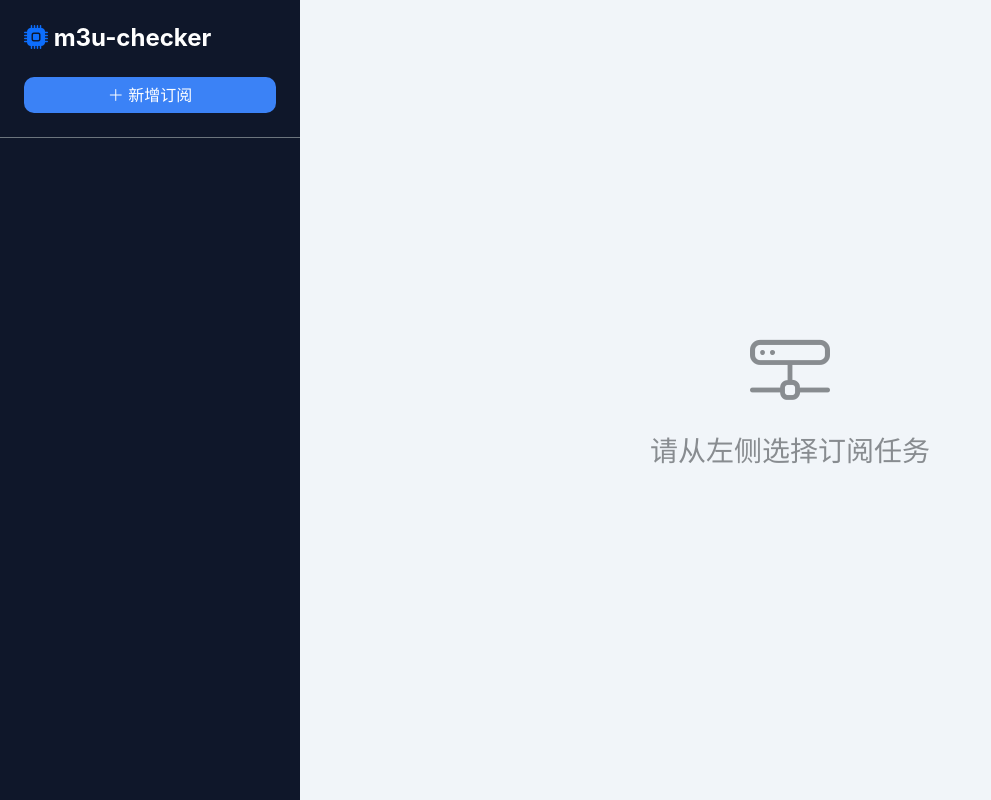
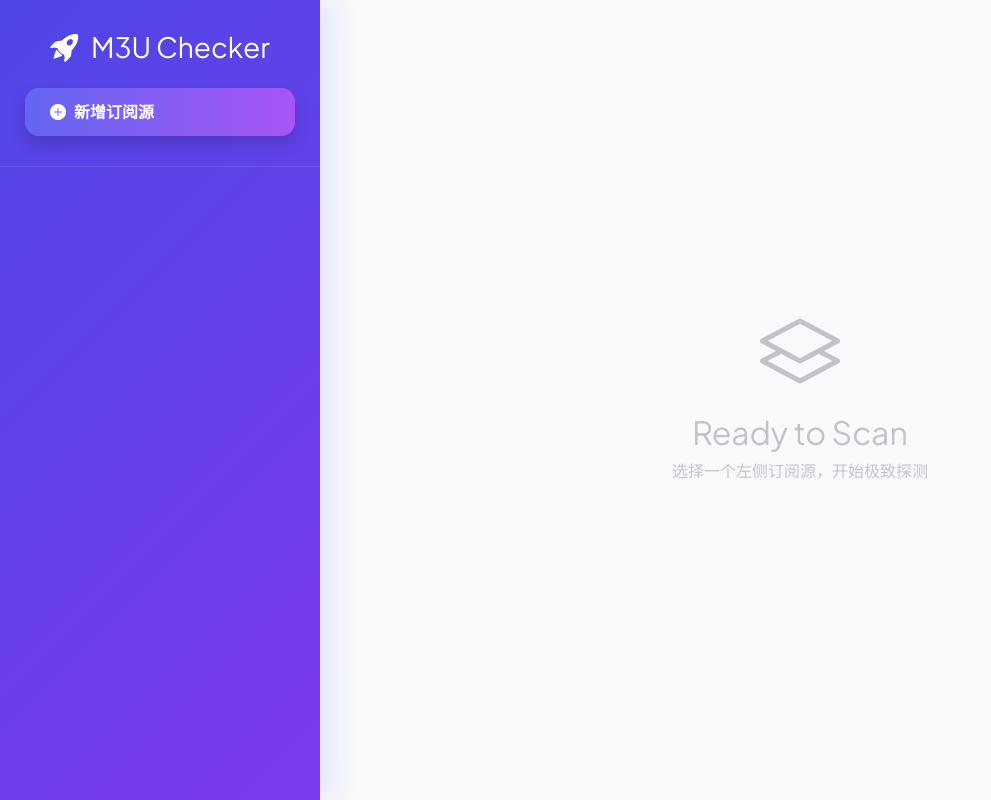
Before and after one commit to JE668/m3u-checker, a Flask app: page / in a window 1280 px wide. Shown: the whole page, without its empty margins (0-991 px from the left). Run offline with Flask 3, Linux system fonts and the light colour scheme; data that the repository does not hold is empty; parts of the project's set-up code (start-up, migrations or seed data) failed here and were passed over.

Commit message:
Update index.html

```diff
--- a/templates/index.html
+++ b/templates/index.html
@@ -2,101 +2,141 @@
 <html lang="zh-CN">
 <head>
     <meta charset="UTF-8">
-    <title>m3u-checker Pro Dashboard</title>
+    <meta name="viewport" content="width=device-width, initial-scale=1.0">
+    <title>m3u-checker Pro | Next Gen UI</title>
+    <link href="https://fonts.googleapis.com/css2?family=Plus+Jakarta+Sans:wght@400;600;800&display=swap" rel="stylesheet">
     <link href="https://cdn.jsdelivr.net/npm/bootstrap@5.3.0/dist/css/bootstrap.min.css" rel="stylesheet">
     <link rel="stylesheet" href="https://cdn.jsdelivr.net/npm/bootstrap-icons@1.10.0/font/bootstrap-icons.css">
     <style>
-        :root { --sidebar: #0f172a; --glass: rgba(255, 255, 255, 0.9); }
-        body { background: #f1f5f9; height: 100vh; overflow: hidden; font-family: 'Inter', sans-serif; }
+        :root {
+            --bg: #f8fafc;
+            --sidebar-grad: linear-gradient(135deg, #4f46e5 0%, #7c3aed 100%);
+            --glass: rgba(255, 255, 255, 0.7);
+            --primary-grad: linear-gradient(90deg, #6366f1, #a855f7);
+            --success-grad: linear-gradient(90deg, #10b981, #34d399);
+            --danger-grad: linear-gradient(90deg, #f43f5e, #fb7185);
+            --warning-grad: linear-gradient(90deg, #f59e0b, #fbbf24);
+        }
+
+        body { font-family: 'Plus Jakarta Sans', sans-serif; background: var(--bg); height: 100vh; overflow: hidden; color: #1e293b; }
 
         /* 侧边栏美化 */
-        .sidebar { width: 300px; background: var(--sidebar); height: 100vh; position: fixed; color: white; transition: 0.3s; }
-        .sub-item { padding: 15px 20px; cursor: pointer; border-bottom: 1px solid rgba(255,255,255,0.05); transition: 0.2s; }
-        .sub-item:hover { background: rgba(255,255,255,0.1); }
-        .sub-item.active { background: #3b82f6; box-shadow: 0 4px 12px rgba(59, 130, 246, 0.5); }
+        .sidebar { width: 320px; background: var(--sidebar-grad); height: 100vh; position: fixed; color: white; box-shadow: 10px 0 30px rgba(79, 70, 229, 0.15); z-index: 100; }
+        .sidebar-header { padding: 30px 25px; border-bottom: 1px solid rgba(255,255,255,0.1); }
+        .sub-item { padding: 18px 25px; cursor: pointer; border-left: 4px solid transparent; transition: 0.3s; margin: 8px 15px; border-radius: 15px; background: rgba(255,255,255,0.05); }
+        .sub-item:hover { background: rgba(255,255,255,0.15); transform: translateX(5px); }
+        .sub-item.active { background: white; color: #4f46e5; border-left: 4px solid #f59e0b; box-shadow: 0 10px 20px rgba(0,0,0,0.1); }
 
         /* 主面板美化 */
-        .main { margin-left: 300px; padding: 30px; height: 100vh; overflow-y: auto; }
-        .glass-card { background: var(--glass); backdrop-filter: blur(10px); border-radius: 16px; border: 1px solid rgba(255,255,255,0.3); box-shadow: 0 10px 15px -3px rgba(0,0,0,0.1); }
+        .main { margin-left: 320px; padding: 40px; height: 100vh; overflow-y: auto; }
+        .glass-card { background: var(--glass); backdrop-filter: blur(20px); border-radius: 24px; border: 1px solid rgba(255,255,255,0.4); box-shadow: 0 20px 40px rgba(0,0,0,0.05); transition: 0.3s; }
 
-        .stat-card { text-align: center; padding: 20px; transition: 0.3s; }
-        .stat-card:hover { transform: translateY(-5px); }
-        .stat-icon { font-size: 2rem; margin-bottom: 10px; display: block; }
+        /* 渐变按钮 */
+        .btn-grad { border: none; color: white; border-radius: 14px; font-weight: 700; padding: 12px 25px; transition: 0.3s; display: flex; align-items: center; gap: 8px; }
+        .btn-grad:hover { transform: translateY(-3px); box-shadow: 0 10px 20px rgba(0,0,0,0.1); color: white; opacity: 0.9; }
+        .btn-primary-grad { background: var(--primary-grad); }
+        .btn-success-grad { background: var(--success-grad); }
+        .btn-danger-grad { background: var(--danger-grad); }
+        .btn-warning-grad { background: var(--warning-grad); }
 
-        .console { background: #1e293b; color: #f8fafc; height: calc(100vh - 550px); min-height: 350px; overflow-y: auto; font-family: 'Fira Code', monospace; font-size: 13px; padding: 20px; border-radius: 12px; }
-        .log-line { margin-bottom: 3px; border-bottom: 1px solid rgba(255,255,255,0.05); padding-bottom: 2px; }
-        .log-success { color: #4ade80; }
-        .log-fail { color: #f87171; }
+        /* 统计卡片 */
+        .stat-card { padding: 25px; text-align: center; position: relative; overflow: hidden; }
+        .stat-card i { font-size: 2.5rem; opacity: 0.15; position: absolute; right: -10px; bottom: -10px; }
+        .stat-value { font-size: 2.2rem; font-weight: 800; margin: 10px 0; }
 
-        .progress { height: 12px; border-radius: 20px; background: #e2e8f0; overflow: hidden; }
-        .btn-primary { background: #3b82f6; border: none; border-radius: 10px; }
+        /* 终端控制台 - 智能滚动版 */
+        .console-wrapper { position: relative; }
+        .console { background: #0f172a; color: #e2e8f0; height: calc(100vh - 580px); min-height: 400px; overflow-y: auto; font-family: 'Fira Code', monospace; font-size: 13px; padding: 25px; border-radius: 20px; border: 4px solid #1e293b; scroll-behavior: smooth; }
+        .log-line { margin-bottom: 5px; padding: 5px 10px; border-radius: 8px; transition: 0.2s; }
+        .log-line:hover { background: rgba(255,255,255,0.05); }
+        .log-success { color: #4ade80; background: rgba(74, 222, 128, 0.1); }
+        .log-fail { color: #fb7185; background: rgba(251, 113, 133, 0.1); }
+
+        /* 自动滚动开关 */
+        .scroll-lock-tag { position: absolute; bottom: 20px; right: 40px; background: rgba(0,0,0,0.6); color: white; padding: 5px 15px; border-radius: 50px; font-size: 11px; pointer-events: none; opacity: 0; transition: 0.3s; }
+        .scroll-lock-tag.show { opacity: 1; }
+
+        .progress { height: 16px; border-radius: 50px; background: #e2e8f0; box-shadow: inset 0 2px 4px rgba(0,0,0,0.05); }
+        .progress-bar { background: var(--success-grad); border-radius: 50px; }
     </style>
 </head>
 <body>
 
 <div class="sidebar">
-    <div class="p-4 border-bottom border-secondary">
-        <h4 class="fw-bold"><i class="bi bi-cpu-fill text-primary"></i> m3u-checker</h4>
-        <button class="btn btn-primary w-100 mt-3" onclick="showAddModal()"><i class="bi bi-plus-lg"></i> 新增订阅</button>
+    <div class="sidebar-header text-center">
+        <h3 class="fw-800"><i class="bi bi-rocket-takeoff-fill me-2"></i> M3U Checker</h3>
+        <button class="btn btn-grad btn-primary-grad w-100 mt-4 shadow" onclick="showAddModal()">
+            <i class="bi bi-plus-circle-fill"></i> 新增订阅源
+        </button>
     </div>
     <div id="subsList" class="mt-2"></div>
 </div>
 
 <div class="main">
-    <div id="noSelect" class="h-100 d-flex flex-column align-items-center justify-content-center opacity-50">
-        <i class="bi bi-hdd-network display-1 mb-3"></i>
-        <h3>请从左侧选择订阅任务</h3>
+    <div id="noSelect" class="h-100 d-flex flex-column align-items-center justify-content-center opacity-25">
+        <i class="bi bi-layers display-1 mb-3"></i>
+        <h2 class="fw-800">Ready to Scan</h2>
+        <p>选择一个左侧订阅源，开始极致探测</p>
     </div>
 
-    <div id="dashboard" class="d-none">
-        <div class="d-flex justify-content-between align-items-center mb-4">
+    <div id="dashboard" class="d-none animate__animated animate__fadeIn">
+        <div class="d-flex justify-content-between align-items-center mb-5">
             <div>
-                <h2 id="viewName" class="fw-bold mb-0">--</h2>
-                <span id="viewUrl" class="text-muted small"></span>
+                <h1 id="viewName" class="fw-800 mb-0">--</h1>
+                <span id="viewUrl" class="badge bg-light text-dark border mt-1"></span>
             </div>
-            <div class="btn-group">
-                <button id="runBtn" class="btn btn-success px-4" onclick="startTask()"><i class="bi bi-play-fill"></i> 执行检测</button>
-                <button id="stopBtn" class="btn btn-danger px-4 d-none" onclick="stopTask()"><i class="bi bi-stop-fill"></i> 停止</button>
-                <button class="btn btn-secondary px-3" onclick="editCurrent()"><i class="bi bi-gear"></i></button>
+            <div class="d-flex gap-3">
+                <button id="runBtn" class="btn btn-grad btn-success-grad shadow-lg" onclick="startTask()">
+                    <i class="bi bi-play-circle-fill"></i> 立即启动检测
+                </button>
+                <button id="stopBtn" class="btn btn-grad btn-danger-grad shadow-lg d-none" onclick="stopTask()">
+                    <i class="bi bi-stop-circle-fill"></i> 强制停止
+                </button>
+                <button class="btn btn-grad btn-warning-grad shadow" onclick="editCurrent()">
+                    <i class="bi bi-sliders"></i> 配置
+                </button>
             </div>
         </div>
 
-        <div class="row g-4 mb-4">
-            <div class="col-md-3"><div class="glass-card stat-card"><i class="bi bi-list-ol stat-icon text-primary"></i><div>总频道</div><h3 id="statTotal">0</h3></div></div>
-            <div class="col-md-3"><div class="glass-card stat-card"><i class="bi bi-activity stat-icon text-info"></i><div>已处理</div><h3 id="statCurrent">0</h3></div></div>
-            <div class="col-md-3"><div class="glass-card stat-card text-success"><i class="bi bi-check-circle stat-icon"></i><div>有效源</div><h3 id="statSuccess">0</h3></div></div>
-            <div class="col-md-3"><div class="glass-card stat-card text-primary"><i class="bi bi-pie-chart stat-icon"></i><div>成功率</div><h3 id="statRate">0%</h3></div></div>
+        <div class="row g-4 mb-5">
+            <div class="col-md-3"><div class="glass-card stat-card"><i class="bi bi-collection"></i><div class="text-muted small fw-bold uppercase">频道总数</div><div id="statTotal" class="stat-value">0</div></div></div>
+            <div class="col-md-3"><div class="glass-card stat-card"><i class="bi bi-lightning"></i><div class="text-muted small fw-bold uppercase">已处理</div><div id="statCurrent" class="stat-value">0</div></div></div>
+            <div class="col-md-3"><div class="glass-card stat-card"><i class="bi bi-shield-check text-success"></i><div class="text-muted small fw-bold uppercase">有效源</div><div id="statSuccess" class="stat-value text-success">0</div></div></div>
+            <div class="col-md-3"><div class="glass-card stat-card"><i class="bi bi-graph-up-arrow text-primary"></i><div class="text-muted small fw-bold uppercase">成功率</div><div id="statRate" class="stat-value text-primary">0%</div></div></div>
         </div>
 
-        <div class="glass-card p-4 mb-4">
-            <div class="d-flex justify-content-between small fw-bold mb-2"><span>🔍 探测实时进度</span><span id="pText">0%</span></div>
-            <div class="progress"><div id="pBar" class="progress-bar progress-bar-striped progress-bar-animated bg-success"></div></div>
+        <div class="glass-card p-4 mb-5">
+            <div class="d-flex justify-content-between small fw-800 mb-2"><span><i class="bi bi-radar me-1"></i> 实测进度</span><span id="pText" class="text-primary">0%</span></div>
+            <div class="progress"><div id="pBar" class="progress-bar progress-bar-striped progress-bar-animated shadow-sm"></div></div>
         </div>
 
-        <div class="row g-4 mb-4">
-            <div class="col-md-6"><div class="glass-card p-3"><label class="form-label fw-bold"><i class="bi bi-link-45deg"></i> M3U 地址</label><div class="input-group"><input type="text" id="m3uUrl" class="form-control" readonly><button class="btn btn-dark" onclick="copy('m3uUrl')">复制</button></div></div></div>
-            <div class="col-md-6"><div class="glass-card p-3"><label class="form-label fw-bold"><i class="bi bi-file-text"></i> TXT 地址</label><div class="input-group"><input type="text" id="txtUrl" class="form-control" readonly><button class="btn btn-dark" onclick="copy('txtUrl')">复制</button></div></div></div>
+        <div class="row g-4 mb-5">
+            <div class="col-md-6"><div class="glass-card p-4"><label class="form-label fw-bold mb-3"><i class="bi bi-link-45deg"></i> M3U 订阅地址</label><div class="input-group"><input type="text" id="m3uUrl" class="form-control border-0 bg-light rounded-start-4" readonly><button class="btn btn-dark rounded-end-4 px-4" onclick="copy('m3uUrl')">复制</button></div></div></div>
+            <div class="col-md-6"><div class="glass-card p-4"><label class="form-label fw-bold mb-3"><i class="bi bi-file-text"></i> TXT 订阅地址</label><div class="input-group"><input type="text" id="txtUrl" class="form-control border-0 bg-light rounded-start-4" readonly><button class="btn btn-dark rounded-end-4 px-4" onclick="copy('txtUrl')">复制</button></div></div></div>
         </div>
 
-        <div id="console" class="console shadow-lg"></div>
+        <div class="console-wrapper">
+            <div id="console" class="console"></div>
+            <div id="scrollTag" class="scroll-lock-tag"><i class="bi bi-pin-angle-fill me-1"></i> 自动滚动已开启</div>
+        </div>
     </div>
 </div>
 
-<!-- 配置弹窗 -->
+<!-- 弹窗部分 (已适配美化) -->
 <div class="modal fade" id="editModal" tabindex="-1">
-    <div class="modal-dialog modal-dialog-centered"><div class="modal-content shadow border-0" style="border-radius:20px;">
-        <div class="modal-header border-0 px-4 pt-4"><h5 class="modal-title fw-bold">订阅配置</h5><button type="button" class="btn-close" data-bs-dismiss="modal"></button></div>
-        <div class="modal-body px-4 pb-4">
+    <div class="modal-dialog modal-dialog-centered"><div class="modal-content shadow-lg border-0" style="border-radius:30px; overflow:hidden;">
+        <div class="modal-header border-0 bg-light px-4 py-3"><h5 class="modal-title fw-800"><i class="bi bi-gear-wide-connected me-2"></i> 订阅源参数</h5><button type="button" class="btn-close" data-bs-dismiss="modal"></button></div>
+        <div class="modal-body p-4">
             <input type="hidden" id="editId">
-            <div class="mb-3"><label class="form-label small fw-bold">名称</label><input type="text" id="editName" class="form-control"></div>
-            <div class="mb-3"><label class="form-label small fw-bold">订阅链接</label><input type="text" id="editUrl" class="form-control"></div>
-            <div class="row g-2 mb-3">
-                <div class="col-6"><label class="form-label small fw-bold">线程</label><input type="number" id="editThreads" class="form-control" value="5"></div>
-                <div class="col-6"><label class="form-label small fw-bold">模式</label><select id="editMode" class="form-select" onchange="toggleFields()"><option value="none">手动</option><option value="fixed">定时</option><option value="interval">间隔</option></select></div>
+            <div class="mb-3"><label class="form-label fw-bold">源名称</label><input type="text" id="editName" class="form-control rounded-3" placeholder="例如：港澳台优质源"></div>
+            <div class="mb-3"><label class="form-label fw-bold">订阅 URL</label><input type="text" id="editUrl" class="form-control rounded-3" placeholder="支持 M3U 或 TXT"></div>
+            <div class="row g-3 mb-3">
+                <div class="col-6"><label class="form-label fw-bold">并发线程</label><input type="number" id="editThreads" class="form-control rounded-3" value="5"></div>
+                <div class="col-6"><label class="form-label fw-bold">执行模式</label><select id="editMode" class="form-select rounded-3" onchange="toggleFields()"><option value="none">手动执行</option><option value="fixed">定时执行</option><option value="interval">循环检测</option></select></div>
             </div>
-            <div id="ef" class="mb-3 d-none"><label class="form-label small fw-bold">时刻 (08:00...)</label><input type="text" id="editTimes" class="form-control"></div>
-            <div id="ei" class="mb-3 d-none"><label class="form-label small fw-bold">间隔 (小时)</label><input type="number" id="editHours" class="form-control"></div>
-            <div class="d-flex justify-content-between mt-4"><button class="btn btn-outline-danger" onclick="deleteSub()" id="delBtn">删除</button><button class="btn btn-primary px-5" onclick="saveSub()">保存配置</button></div>
+            <div id="ef" class="mb-3 d-none"><label class="form-label fw-bold text-primary">时刻 (例如 08:00, 20:00)</label><input type="text" id="editTimes" class="form-control rounded-3"></div>
+            <div id="ei" class="mb-3 d-none"><label class="form-label fw-bold text-primary">间隔时长 (单位：小时)</label><input type="number" id="editHours" class="form-control rounded-3"></div>
+            <div class="d-flex justify-content-between mt-4"><button class="btn btn-outline-danger border-0 fw-bold" onclick="deleteSub()" id="delBtn">移除此订阅</button><button class="btn btn-grad btn-primary-grad px-5 shadow" onclick="saveSub()">同步配置</button></div>
         </div>
     </div></div>
 </div>
@@ -104,14 +144,23 @@
 <script src="https://cdn.jsdelivr.net/npm/bootstrap@5.3.0/dist/js/bootstrap.bundle.min.js"></script>
 <script>
     let subs = []; let currentId = null; let poll = null;
+    let isAutoScroll = true; // 默认开启自动滚动
     const modal = new bootstrap.Modal(document.getElementById('editModal'));
+
+    // 控制日志智能滚动
+    const consoleBox = document.getElementById('console');
+    consoleBox.addEventListener('scroll', () => {
+        const threshold = 100;
+        isAutoScroll = (consoleBox.scrollHeight - consoleBox.scrollTop - consoleBox.clientHeight) < threshold;
+        document.getElementById('scrollTag').classList.toggle('show', isAutoScroll);
+    });
 
     async function loadSubs() {
         const res = await fetch('/api/subs'); subs = await res.json();
         document.getElementById('subsList').innerHTML = subs.map(s => `
             <div class="sub-item ${s.id === currentId ? 'active' : ''}" onclick="selectSub('${s.id}')">
-                <div class="fw-bold text-truncate">${s.name}</div>
-                <div class="small opacity-50 text-truncate" style="font-size:10px">${s.url}</div>
+                <div class="fw-bold text-truncate"><i class="bi bi-hdd-network me-2"></i>${s.name}</div>
+                <div class="small opacity-50 text-truncate mt-1" style="font-size:10px">${s.url}</div>
             </div>
         `).join('');
     }
@@ -133,26 +182,4 @@
         document.getElementById('statCurrent').innerText = data.current;
         document.getElementById('statSuccess').innerText = data.success;
         document.getElementById('statRate').innerText = (data.current>0?Math.round(data.success/data.current*100):0) + '%';
-        const p = data.total>0?Math.round(data.current/data.total*100):0;
-        document.getElementById('pBar').style.width = p + '%'; document.getElementById('pText').innerText = p + '%';
-        const rb = document.getElementById('runBtn'); const sb = document.getElementById('stopBtn');
-        if(data.running){ rb.classList.add('d-none'); sb.classList.remove('d-none'); } else { rb.classList.remove('d-none'); sb.classList.add('d-none'); }
-        document.getElementById('console').innerHTML = data.logs.map(l => {
-            let cls = ""; if(l.includes('✅')) cls="log-success"; if(l.includes('❌')) cls="log-fail";
-            return `<div class="log-line ${cls}">${l}</div>`;
-        }).join('');
-        document.getElementById('console').scrollTop = 999999;
-    }
-
-    function showAddModal() { document.getElementById('editId').value=""; document.getElementById('editName').value=""; document.getElementById('editUrl').value=""; document.getElementById('delBtn').classList.add('d-none'); modal.show(); }
-    function editCurrent() { const s = subs.find(x => x.id === currentId); document.getElementById('editId').value=s.id; document.getElementById('editName').value=s.name; document.getElementById('editUrl').value=s.url; document.getElementById('editThreads').value=s.threads||5; document.getElementById('editMode').value=s.schedule_mode||'none'; document.getElementById('editTimes').value=s.fixed_times||''; document.getElementById('editHours').value=s.interval_hours||12; document.getElementById('delBtn').classList.remove('d-none'); toggleFields(); modal.show(); }
-    function toggleFields() { const m=document.getElementById('editMode').value; document.getElementById('ef').classList.toggle('d-none', m!=='fixed'); document.getElementById('ei').classList.toggle('d-none', m!=='interval'); }
-    async function saveSub() { const data = { id: document.getElementById('editId').value, name: document.getElementById('editName').value, url: document.getElementById('editUrl').value, threads: document.getElementById('editThreads').value, schedule_mode: document.getElementById('editMode').value, fixed_times: document.getElementById('editTimes').value, interval_hours: document.getElementById('editHours').value }; await fetch('/api/subs', {method:'POST', headers:{'Content-Type':'application/json'}, body:JSON.stringify(data)}); modal.hide(); loadSubs(); }
-    async function deleteSub() { if(confirm('删除?')){ await fetch('/api/subs/delete/'+currentId); modal.hide(); currentId=null; document.getElementById('dashboard').classList.add('d-none'); document.getElementById('noSelect').classList.remove('d-none'); loadSubs(); } }
-    function startTask() { fetch('/api/start/'+currentId); }
-    function stopTask() { fetch('/api/stop/'+currentId); }
-    function copy(id) { const el=document.getElementById(id); el.select(); document.execCommand('copy'); alert('已复制'); }
-    window.onload = loadSubs;
-</script>
-</body>
-</html>
+        const p
```
